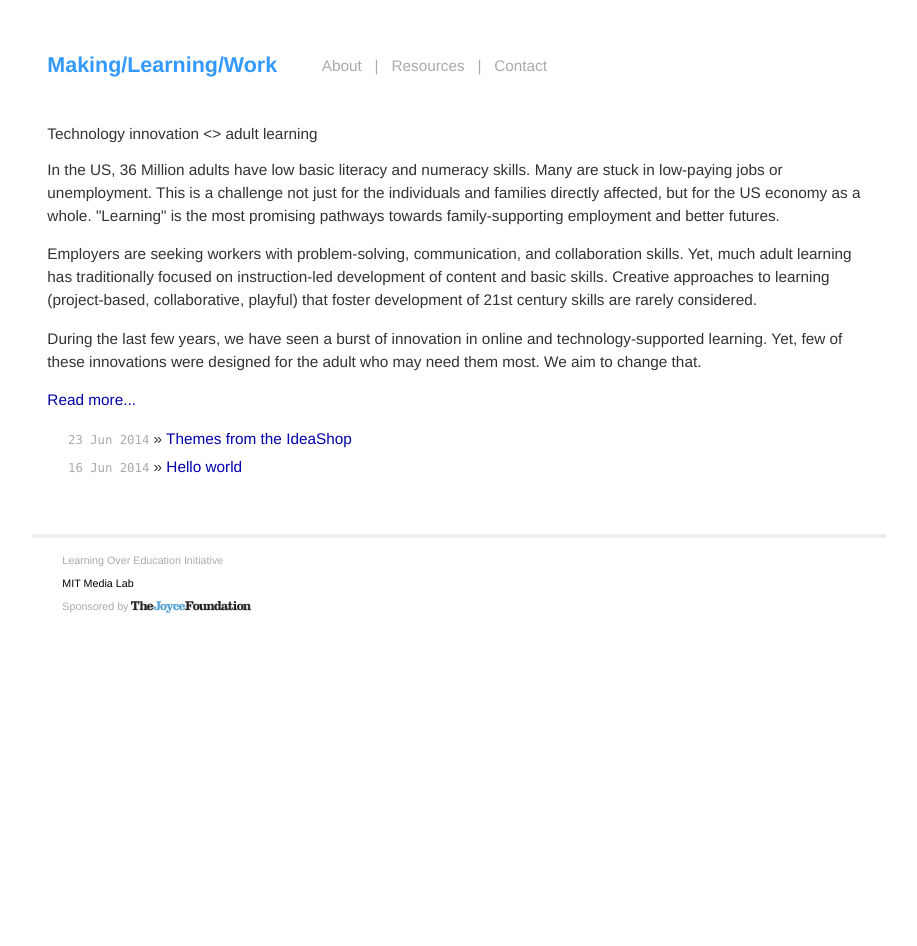
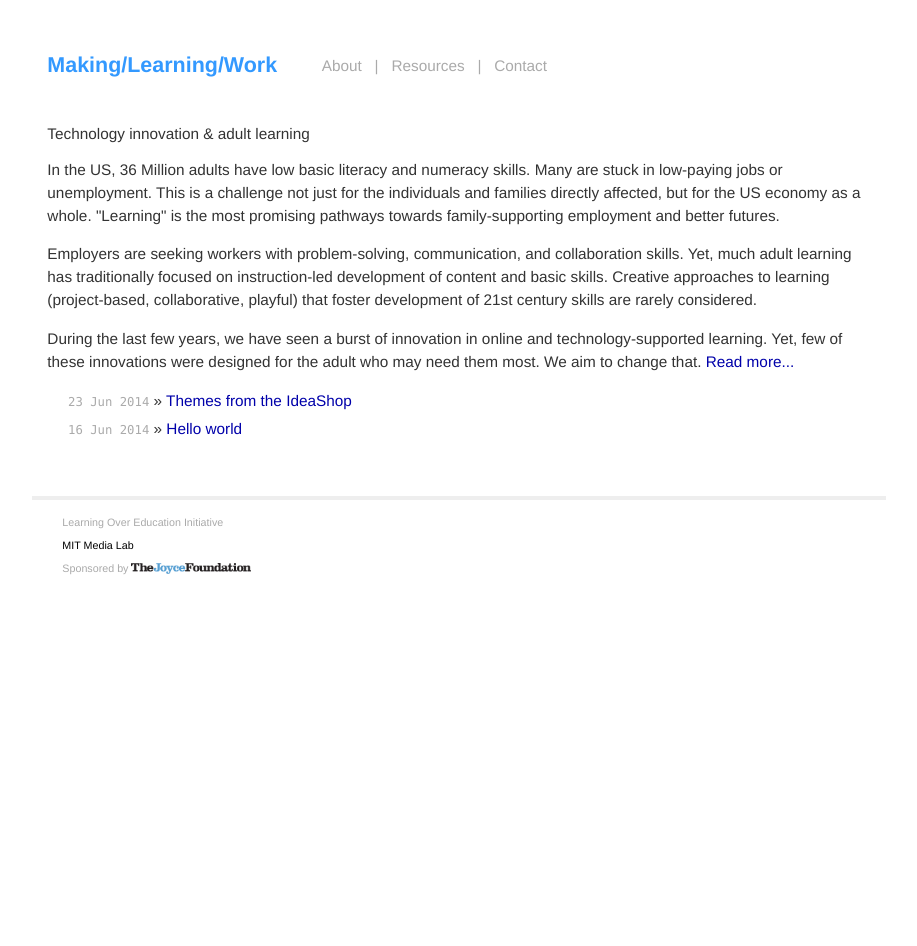
Before and after one commit to mitmedialab/mlw.media.mit.edu, a Jekyll site: the page built from index.html, in a window 1280 px wide. Shown: the whole page, without its empty margins (181-1098 px from the left). Built offline with Jekyll 4.4.1, drawn with Linux system fonts in a browser that asks for light colours; nearby versions of some CDN libraries; Markdown is read by kramdown in place of the engine named in the settings.

Commit message:
Short project description

```diff
--- a/index.html
+++ b/index.html
@@ -4,10 +4,10 @@ title: Making Learning Work
 ---
 
 <div id="home">
-  <h1>Technology innovation <> adult learning</h1>
+  <h1>Technology innovation & adult learning</h1>
   <p>In the US, 36 Million adults have low basic literacy and numeracy skills. Many are stuck in low-paying jobs or unemployment. This is a challenge not just for the individuals and families directly affected, but for the US economy as a whole. "Learning" is the most promising pathways towards family-supporting employment and better futures.</p>
   <p>Employers are seeking workers with problem-solving, communication, and collaboration skills. Yet, much adult learning has traditionally focused on instruction-led development of content and basic skills. Creative approaches to learning (project-based, collaborative, playful) that foster development of 21st century skills are rarely considered.</p>
-  <p>During the last few years, we have seen a burst of innovation in online and technology-supported learning. Yet, few of these innovations were designed for the adult who may need them most. We aim to change that.</p> <a href="~/about.html">Read more... </a>
+  <p>During the last few years, we have seen a burst of innovation in online and technology-supported learning. Yet, few of these innovations were designed for the adult who may need them most. We aim to change that. <a href="about.html">Read more... </a>
   </p>
   <h1></h1>
   <ul class="posts">
```
